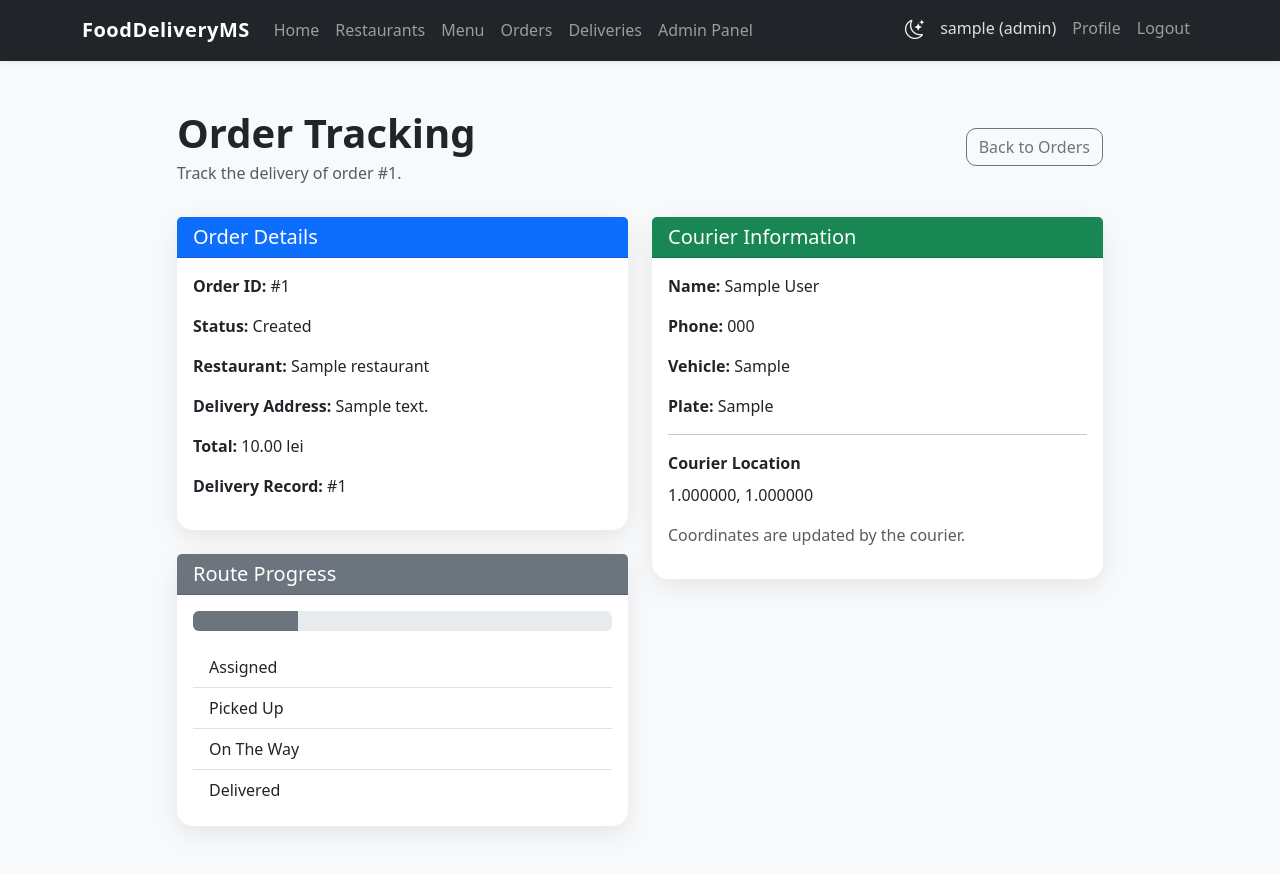
After one commit to andrei-necsulea/food-delivery-ms, a Django app: page /delivery/route/1/ in a window 1280 px wide. The commit adds this page. Run offline with Django 5.2, Linux system fonts and the light colour scheme; a user stored in the database is signed in; tables that the repository leaves empty hold one stand-in row (values such as "Sample post"); data that the repository does not hold is empty.

Commit message:
Added route info(tracking, driver details for customer)
Co-authored-by: Copilot <copilot@github.com>

```diff
--- a/Software Development/accounts/forms.py
+++ b/Software Development/accounts/forms.py
@@ -73,13 +73,15 @@ class UserProfileForm(forms.ModelForm):
     """Form for updating user profile information"""
     class Meta:
         model = User
-        fields = ['first_name', 'last_name', 'email', 'phone_number', 'address', 'date_of_birth', 'profile_picture']
+        fields = ['first_name', 'last_name', 'email', 'phone_number', 'address', 'vehicle_type', 'vehicle_plate', 'date_of_birth', 'profile_picture']
         widgets = {
             'first_name': forms.TextInput(attrs={'class': 'form-control'}),
             'last_name': forms.TextInput(attrs={'class': 'form-control'}),
             'email': forms.EmailInput(attrs={'class': 'form-control'}),
             'phone_number': forms.TextInput(attrs={'class': 'form-control'}),
             'address': forms.Textarea(attrs={'class': 'form-control', 'rows': 3}),
+            'vehicle_type': forms.TextInput(attrs={'class': 'form-control'}),
+            'vehicle_plate': forms.TextInput(attrs={'class': 'form-control'}),
             'date_of_birth': forms.DateInput(attrs={'class': 'form-control', 'type': 'date'}),
             'profile_picture': forms.FileInput(attrs={'class': 'form-control'}),
         }
--- a/Software Development/accounts/models.py
+++ b/Software Development/accounts/models.py
@@ -13,6 +13,8 @@ class User(AbstractUser):
     role = models.CharField(max_length=20, choices=ROLE_CHOICES, default='client')
     phone_number = models.CharField(max_length=15, blank=True, null=True)
     address = models.TextField(blank=True, null=True)
+    vehicle_type = models.CharField(max_length=50, blank=True, null=True)
+    vehicle_plate = models.CharField(max_length=20, blank=True, null=True)
     date_of_birth = models.DateField(blank=True, null=True)
     profile_picture = models.ImageField(upload_to='profile_pictures/', blank=True, null=True)
 
--- a/Software Development/delivery/models.py
+++ b/Software Development/delivery/models.py
@@ -29,6 +29,8 @@ class Delivery(models.Model):
         choices=STATUS_CHOICES,
         default=STATUS_ASSIGNED
     )
+    current_latitude = models.DecimalField(max_digits=9, decimal_places=6, blank=True, null=True)
+    current_longitude = models.DecimalField(max_digits=9, decimal_places=6, blank=True, null=True)
     created_at = models.DateTimeField(auto_now_add=True)
 
     def __str__(self):
--- /dev/null
+++ b/Software Development/delivery/templates/delivery/route_info.html
@@ -0,0 +1,98 @@
+{% extends 'base.html' %}
+
+{% block title %}Order Tracking - #{{ order.id }}{% endblock %}
+
+{% block content %}
+<div class="row justify-content-center">
+    <div class="col-lg-10">
+        <div class="d-flex justify-content-between align-items-center page-header">
+            <div>
+                <h1 class="fw-bold mb-1">Order Tracking</h1>
+                <p class="text-muted mb-0">Track the delivery of order #{{ order.id }}.</p>
+            </div>
+            <a href="{% url 'order_list' %}" class="btn btn-outline-secondary">Back to Orders</a>
+        </div>
+
+        <div class="row g-4">
+            <div class="col-lg-6">
+                <div class="card content-card">
+                    <div class="card-header bg-primary text-white">
+                        <h5 class="mb-0">Order Details</h5>
+                    </div>
+                    <div class="card-body">
+                        <p><strong>Order ID:</strong> #{{ order.id }}</p>
+                        <p><strong>Status:</strong> {{ order.status|title|cut:"_" }}</p>
+                        <p><strong>Restaurant:</strong> {{ order.restaurant.name }}</p>
+                        <p><strong>Delivery Address:</strong> {{ order.delivery_address }}</p>
+                        <p><strong>Total:</strong> {{ order.total_price }} lei</p>
+
+                        {% if delivery %}
+                        <p><strong>Delivery Record:</strong> #{{ delivery.id }}</p>
+                        {% endif %}
+                    </div>
+                </div>
+
+                <div class="card content-card mt-4">
+                    <div class="card-header bg-secondary text-white">
+                        <h5 class="mb-0">Route Progress</h5>
+                    </div>
+                    <div class="card-body">
+                        {% if delivery and delivery.driver %}
+                            <div class="mb-3">
+                                <div class="progress" style="height: 20px;">
+                                    {% if delivery.status == 'assigned' %}
+                                        <div class="progress-bar bg-secondary" style="width: 25%"></div>
+                                    {% elif delivery.status == 'picked_up' %}
+                                        <div class="progress-bar bg-info" style="width: 50%"></div>
+                                    {% elif delivery.status == 'on_the_way' %}
+                                        <div class="progress-bar bg-primary" style="width: 75%"></div>
+                                    {% elif delivery.status == 'delivered' %}
+                                        <div class="progress-bar bg-success" style="width: 100%"></div>
+                                    {% endif %}
+                                </div>
+                            </div>
+                            <ul class="list-group list-group-flush">
+                                <li class="list-group-item">Assigned</li>
+                                <li class="list-group-item">Picked Up</li>
+                                <li class="list-group-item">On The Way</li>
+                                <li class="list-group-item">Delivered</li>
+                            </ul>
+                        {% elif delivery %}
+                            <p class="text-muted">A delivery record exists, but no courier has been assigned yet.</p>
+                        {% else %}
+                            <p class="text-muted">This order has not been assigned to any courier yet.</p>
+                        {% endif %}
+                    </div>
+                </div>
+            </div>
+
+            <div class="col-lg-6">
+                <div class="card content-card">
+                    <div class="card-header bg-success text-white">
+                        <h5 class="mb-0">Courier Information</h5>
+                    </div>
+                    <div class="card-body">
+                        {% if delivery and delivery.driver %}
+                            <p><strong>Name:</strong> {{ delivery.driver.get_full_name|default:delivery.driver.username }}</p>
+                            <p><strong>Phone:</strong> {{ delivery.driver.phone_number|default:'Not provided' }}</p>
+                            <p><strong>Vehicle:</strong> {{ delivery.driver.vehicle_type|default:'Not specified' }}</p>
+                            <p><strong>Plate:</strong> {{ delivery.driver.vehicle_plate|default:'Not specified' }}</p>
+
+                            {% if delivery.current_latitude and delivery.current_longitude %}
+                                <hr>
+                                <p class="mb-2"><strong>Courier Location</strong></p>
+                                <p>{{ delivery.current_latitude }}, {{ delivery.current_longitude }}</p>
+                                <p class="text-muted">Coordinates are updated by the courier.</p>
+                            {% else %}
+                                <p class="text-muted">Courier location is not available yet.</p>
+                            {% endif %}
+                        {% else %}
+                            <p class="text-muted">No courier assigned to this order yet.</p>
+                        {% endif %}
+                    </div>
+                </div>
+            </div>
+        </div>
+    </div>
+</div>
+{% endblock %}
--- a/Software Development/delivery/urls.py
+++ b/Software Development/delivery/urls.py
@@ -5,6 +5,7 @@ urlpatterns = [
     path('', views.delivery_list, name='delivery_list'),
     path('available/', views.available_orders, name='available_orders'),
     path('take/<int:order_id>/', views.take_order, name='take_order'),
+    path('route/<int:order_id>/', views.route_info, name='route_info'),
     path('create/', views.delivery_create, name='delivery_create'),
     path('update/<int:pk>/', views.delivery_update, name='delivery_update'),
     path('delete/<int:pk>/', views.delivery_delete, name='delivery_delete'),
--- a/Software Development/delivery/views.py
+++ b/Software Development/delivery/views.py
@@ -65,6 +65,21 @@ def take_order(request, order_id):
     })
 
 
+@role_required(['admin', 'driver', 'client'])
+def route_info(request, order_id):
+    order = get_object_or_404(Order, pk=order_id)
+
+    if request.user.role == 'client' and order.customer != request.user:
+        return HttpResponseForbidden('You are not allowed to view this route information.')
+
+    delivery = Delivery.objects.filter(order=order).first()
+
+    return render(request, 'delivery/route_info.html', {
+        'order': order,
+        'delivery': delivery,
+    })
+
+
 @role_required(['admin'])
 def delivery_create(request):
     deliveries_with_order_ids = Delivery.objects.values_list('order_id', flat=True)
@@ -81,7 +96,9 @@ def delivery_create(request):
         delivery = Delivery.objects.create(
             order_id=order_id,
             driver_id=driver_id if driver_id else None,
-            status=status
+            status=status,
+            current_latitude=request.POST.get('current_latitude') or None,
+            current_longitude=request.POST.get('current_longitude') or None,
         )
 
         if delivery.status in [Delivery.STATUS_ASSIGNED, Delivery.STATUS_PICKED_UP, Delivery.STATUS_ON_THE_WAY]:
@@ -128,6 +145,8 @@ def delivery_update(request, pk):
             driver_id = request.POST.get('driver_id')
             delivery.driver_id = driver_id if driver_id else None
             delivery.status = request.POST.get('status')
+            delivery.current_latitude = request.POST.get('current_latitude') or None
+            delivery.current_longitude = request.POST.get('current_longitude') or None
             delivery.save()
 
             if delivery.status in [Delivery.STATUS_ASSIGNED, Delivery.STATUS_PICKED_UP, Delivery.STATUS_ON_THE_WAY]:
@@ -176,6 +195,8 @@ def delivery_update(request, pk):
             return HttpResponseForbidden("Invalid delivery status transition.")
 
         delivery.status = new_status
+        delivery.current_latitude = request.POST.get('current_latitude') or delivery.current_latitude
+        delivery.current_longitude = request.POST.get('current_longitude') or delivery.current_longitude
         delivery.save()
 
         if delivery.status in [Delivery.STATUS_PICKED_UP, Delivery.STATUS_ON_THE_WAY]:
--- a/Software Development/orders/models.py
+++ b/Software Development/orders/models.py
@@ -110,6 +110,13 @@ class Order(models.Model):
         }
         return transitions.get(self.status, [])
 
+    def has_delivery(self):
+        try:
+            _ = self.delivery
+            return True
+        except Exception:
+            return False
+
 
 class OrderItem(models.Model):
     order = models.ForeignKey(Order, on_delete=models.CASCADE, related_name='items')
```
Also changed, not shown: Software Development/accounts/templates/accounts/update_profile.html (+16 -0 lines), Software Development/delivery/templates/delivery/courier_info.html (+12 -0 lines), Software Development/delivery/templates/delivery/delivery_form.html (+23 -0 lines), Software Development/orders/templates/orders/order_list.html (+7 -0 lines), Software Development/accounts/migrations/0004_user_vehicle_plate_user_vehicle_type.py (added), Software Development/delivery/migrations/0004_delivery_current_latitude_delivery_current_longitude.py (added).
